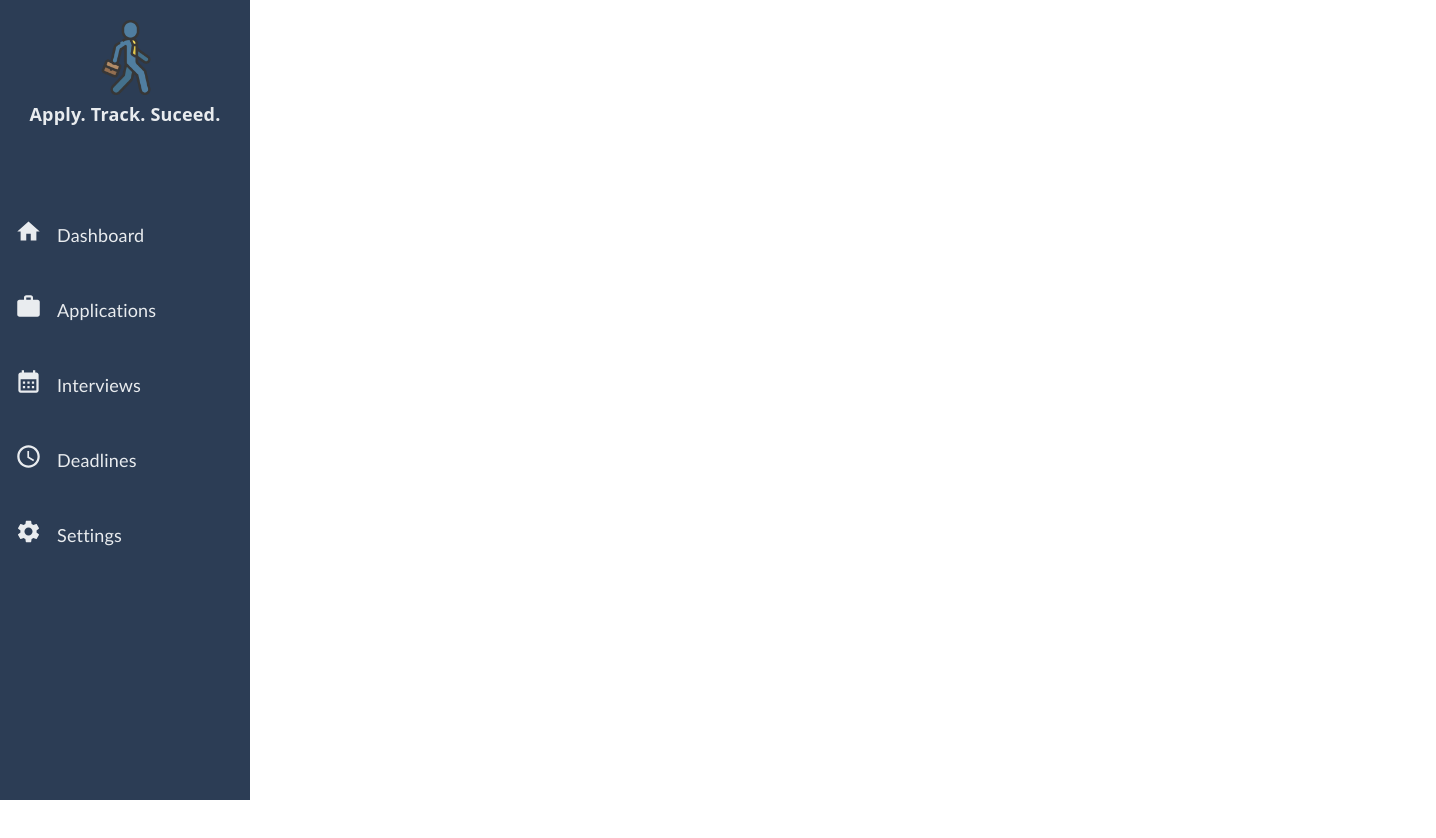
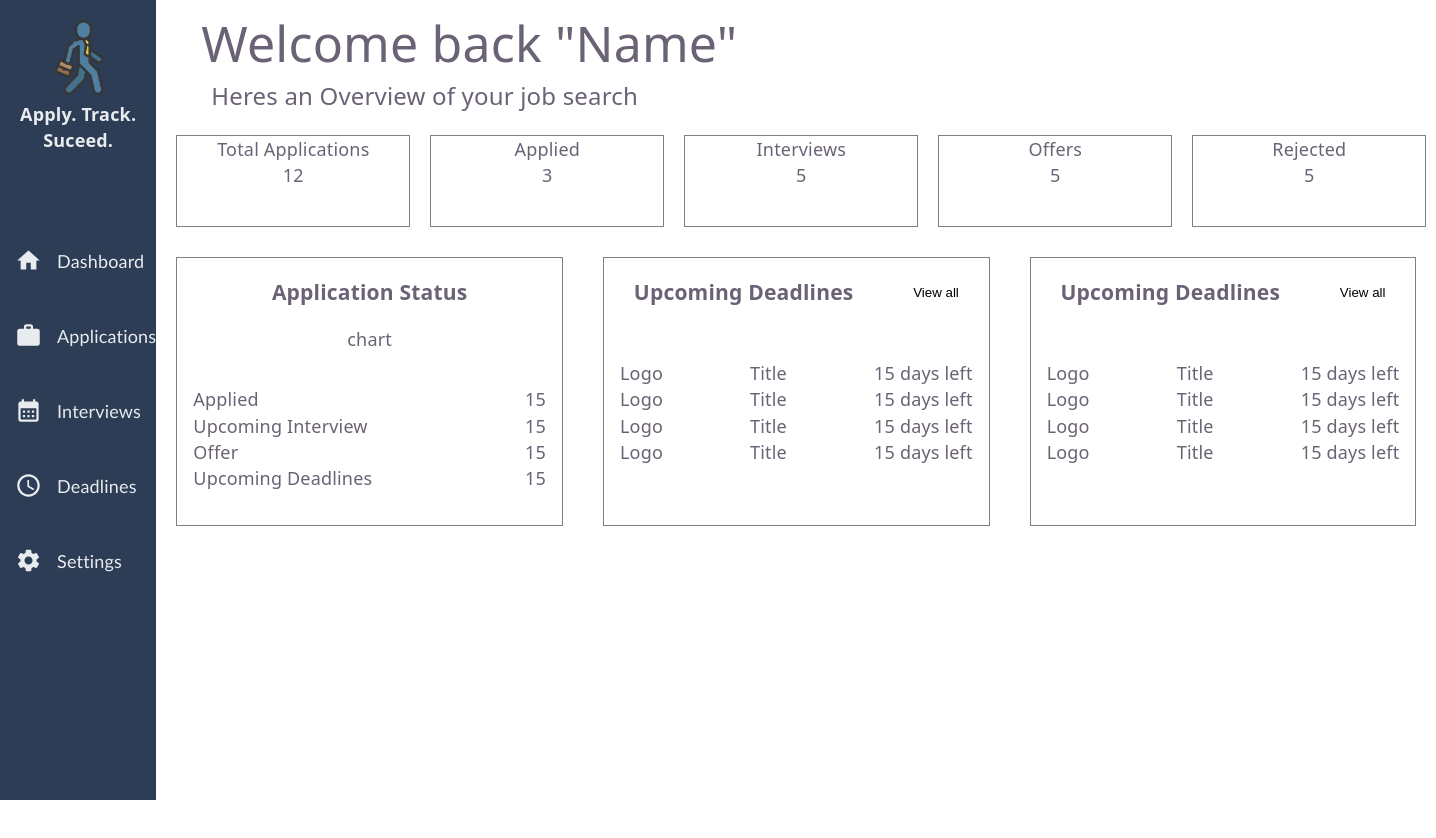
Before and after one commit to Roshawn14/CareerManagementSystem, a React (Vite) app: page /dashboard in a window 1280 px wide. Shown: the top 838 px of the page, 1436 px wide, since content can reach past the window. Built offline with nearby package versions, Linux system fonts and the light colour scheme.

Commit message:
Started to create the layout for the dashboard page

```diff
--- a/src/App.css
+++ b/src/App.css
@@ -1,3 +1,4 @@
+
 
 /* Styles for Login h1 */
 .loginDiv{
--- /dev/null
+++ b/src/Components/Pages/Dashboard.jsx
@@ -0,0 +1,179 @@
+import React from "react";
+import Sidebar from "../SidebarTemp";
+import "./Stylesheets/Dashboard.css";
+
+function DashBoard() {
+  return (
+    <div className="dashboardPage">
+      <Sidebar />
+
+      <main>
+        <div className="greetingDiv">
+          <p id="welcomeText">Welcome back "Name"</p>
+
+          <p id="note">Heres an Overview of your job search</p>
+        </div>
+
+        <div className="statsContainer">
+          <div className="statCard">
+            <p>Total Applications</p>
+            <p>12</p>
+          </div>
+
+          <div className="statCard">
+            <p>Applied</p>
+            <p>3</p>
+          </div>
+
+          <div className="statCard">
+            <p>Interviews</p>
+            <p>5</p>
+          </div>
+
+          <div className="statCard">
+            <p>Offers</p>
+            <p>5</p>
+          </div>
+
+          <div className="statCard">
+            <p>Rejected</p>
+            <p>5</p>
+          </div>
+        </div>
+
+        <div className="cardList2">
+          <div className="trackCard">
+            <h3>Application Status</h3>
+            <p>chart</p>
+
+            <ul>
+              <li>
+                <div>
+                  <p>Applied</p>
+
+                  <p>15</p>
+                </div>
+              </li>
+
+              <li>
+                <div>
+                  <p>Upcoming Interview</p>
+
+                  <p>15</p>
+                </div>
+              </li>
+
+              <li>
+                <div>
+                  <p>Offer</p>
+
+                  <p>15</p>
+                </div>
+              </li>
+
+              <li>
+                <div>
+                  <p>Upcoming Deadlines</p>
+
+                  <p>15</p>
+                </div>
+              </li>
+            </ul>
+          </div>
+
+          <div className="trackCard">
+            <div className="headerDiv">
+              <h3>Upcoming Deadlines</h3>
+              <button>View all</button>
+            </div>
+
+            <ul>
+              <li>
+                <div>
+                  <p>Logo</p>
+                  <p>Title</p>
+
+                  <p>15 days left</p>
+                </div>
+              </li>
+
+              <li>
+                <div>
+                  <p>Logo</p>
+                  <p>Title</p>
+
+                  <p>15 days left</p>
+                </div>
+              </li>
+
+              <li>
+                <div>
+                  <p>Logo</p>
+                  <p>Title</p>
+
+                  <p>15 days left</p>
+                </div>
+              </li>
+
+              <li>
+                <div>
+                  <p>Logo</p>
+                  <p>Title</p>
+
+                  <p>15 days left</p>
+                </div>
+              </li>
+            </ul>
+          </div>
+
+          <div className="trackCard">
+            <div className="headerDiv">
+              <h3>Upcoming Deadlines</h3>
+              <button>View all</button>
+            </div>
+
+            <ul>
+              <li>
+                <div>
+                  <p>Logo</p>
+                  <p>Title</p>
+
+                  <p>15 days left</p>
+                </div>
+              </li>
+
+              <li>
+                <div>
+                  <p>Logo</p>
+                  <p>Title</p>
+
+                  <p>15 days left</p>
+                </div>
+              </li>
+
+              <li>
+                <div>
+                  <p>Logo</p>
+                  <p>Title</p>
+
+                  <p>15 days left</p>
+                </div>
+              </li>
+
+              <li>
+                <div>
+                  <p>Logo</p>
+                  <p>Title</p>
+
+                  <p>15 days left</p>
+                </div>
+              </li>
+            </ul>
+          </div>
+        </div>
+      </main>
+    </div>
+  );
+}
+
+export default DashBoard;
--- /dev/null
+++ b/src/Components/Pages/Stylesheets/Dashboard.css
@@ -0,0 +1,87 @@
+/* Dashboard styles */
+
+html,
+body,
+#root {
+  margin: 0;
+  padding: 0;
+  width: 100%;
+  min-height: 100%;
+  box-sizing: border-box;
+}
+
+main {
+  width: 100%;
+}
+
+.greetingDiv {
+  display: flex;
+  flex-direction: column;
+  align-items: flex-start;
+  margin-left: 2.5rem;
+}
+
+#welcomeText {
+  margin-top: 30px;
+  font-size: 50px;
+  margin-bottom: 1.5rem;
+}
+
+#note {
+  font-size: 24px;
+  margin-left: 10px;
+  margin-bottom: 16px;
+}
+
+.dashboardPage {
+  width: 100%;
+  min-height: 100vh;
+  margin: 0;
+  padding: 0;
+  display: flex;
+}
+
+.statsContainer {
+  display: flex;
+  margin-left: 10px;
+}
+
+.cardList2 {
+  display: flex;
+}
+
+.statCard {
+  border: gray 1px solid;
+  padding: 0;
+  margin: 10px;
+  width: 15rem;
+  height: 5rem;
+}
+
+.trackCard {
+  border: gray 1px solid;
+  margin: 20px;
+  width: 25rem;
+}
+
+.headerDiv {
+  display: flex;
+  justify-content: space-around;
+}
+
+.headerDiv button {
+  border: none;
+  padding: 0;
+  margin: 0;
+  background-color: white;
+}
+
+ul {
+  list-style-type: none;
+  padding: 16px;
+}
+
+ul li div {
+  display: flex;
+  justify-content: space-between;
+}
--- /dev/null
+++ b/src/Components/Pages/Stylesheets/Sidebar.css
@@ -0,0 +1,48 @@
+
+
+.sidebar{
+    height:100vh;
+    width:250px;
+    background-color: #2C3D55;
+    color: black;
+    /* padding-top: 125px; */
+
+  }
+
+  .sidebarList{
+    height: 80%;
+    width: 100%;
+    margin: 0;
+    padding: 0;
+
+  }
+
+  .sidebarList .row{
+    width: 100%;
+    height:75px;
+    list-style-type: none;
+    display: flex;
+    flex-direction: row;
+    align-items: center;
+    font-family:'Trebuchet MS', 'Lucida Sans Unicode', 'Lucida Grande', 'Lucida Sans', Arial, sans-serif;
+    color:#e9ecef;
+    margin-left: 15px;
+
+  }
+
+  #icon{
+    margin-right: 15px;
+
+  }
+
+  img{
+    height: 75px;
+    width: 75px;
+  }
+
+  .logo{
+    color:#e9ecef;
+    padding: 20px;
+    margin-bottom: 50px;
+    font-weight: 800;
+  }
--- a/src/Components/SidebarTemp.jsx
+++ b/src/Components/SidebarTemp.jsx
@@ -1,5 +1,5 @@
 import React from 'react'
-import  '../Dashboard.css'
+import  './Pages/Stylesheets/Sidebar.css'
 import logo from '../assets/CareerManagelogo.png';
 
 import { sidebarData } from './sidebarData'
--- a/src/Dashboard.css
+++ /dev/null
@@ -1,65 +0,0 @@
-/* Dashboard styles */
-
-html,
-body,
-#root {
-    margin: 0;
-    padding: 0;
-    width: 100%;
-    min-height: 100%;
-    box-sizing: border-box;
-}
-
-.dashboardPage {
-  width: 100%;
-  min-height: 100vh;
-  margin: 0;
-  padding: 0;
-}
-
-.sidebar{
-  height:100vh;
-  width:250px;
-  background-color: #2C3D55;
-  color: black;
-  /* padding-top: 125px; */
-
-}
-
-.sidebarList{
-  height: 80%;
-  width: 100%;
-  margin: 0;
-  padding: 0;
-
-}
-
-.sidebarList .row{
-  width: 100%;
-  height:75px;
-  list-style-type: none;
-  display: flex;
-  flex-direction: row;
-  align-items: center;
-  font-family:'Trebuchet MS', 'Lucida Sans Unicode', 'Lucida Grande', 'Lucida Sans', Arial, sans-serif;
-  color:#e9ecef;
-  margin-left: 15px;
-
-}
-
-#icon{
-  margin-right: 15px;
-
-}
-
-img{
-  height: 75px;
-  width: 75px;
-}
-
-.logo{
-  color:#e9ecef;
-  padding: 20px;
-  margin-bottom: 50px;
-  font-weight: 800;
-}
--- a/src/Dashboard.jsx
+++ /dev/null
@@ -1,16 +0,0 @@
-import React from 'react'
-import Sidebar from './Components/SidebarTemp';
-import './Dashboard.css'
-
-
-
-
-function DashBoard() {
-  return (
-    <div className='dashboardPage'>
-        <Sidebar />
-    </div>
-  )
-}
-
-export default DashBoard
--- a/src/main.jsx
+++ b/src/main.jsx
@@ -3,7 +3,7 @@ import { createRoot } from 'react-dom/client'
 import './index.css'
 import App from './App.jsx'
 import { createBrowserRouter, RouterProvider } from 'react-router'
-import DashBoard from './DashBoard.jsx'
+import DashBoard from "./Components/Pages/Dashboard.jsx"
 
 
 const router = createBrowserRouter([
```
Also changed, not shown: src/Components/Pages/application.jsx (added, +10 -0 lines), src/Components/Pages/deadlines.jsx (added, +10 -0 lines), src/Components/Pages/interviews.jsx (added, +10 -0 lines), src/Components/Pages/settings.jsx (added, +10 -0 lines).
